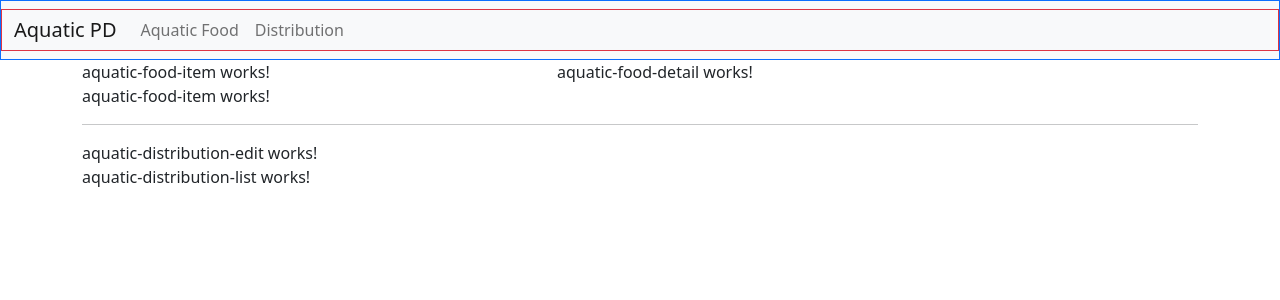
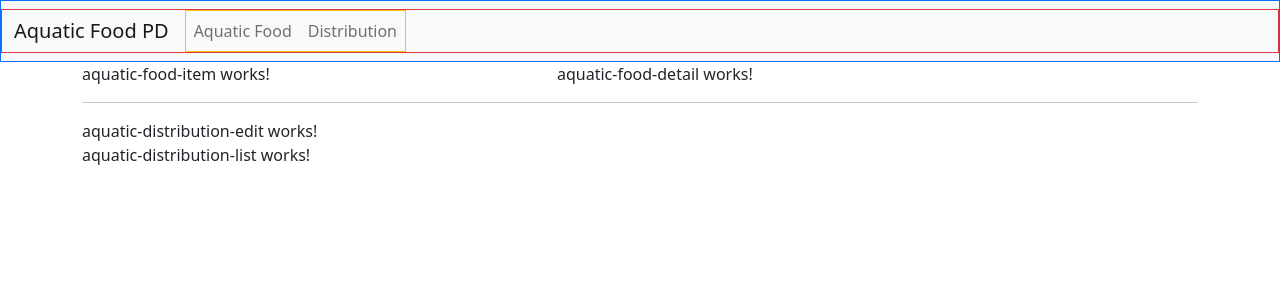
Before and after one commit to NuengPK/aquaticpd, an Angular app: page / in a window 1280 px wide. Shown: the top 300 px of the page. Built offline with nearby package versions, Linux system fonts and the light colour scheme.

Commit message:
Navigation on Header Component

```diff
--- a/src/app/app.module.ts
+++ b/src/app/app.module.ts
@@ -1,15 +1,14 @@
 import { NgModule } from '@angular/core';
 import { BrowserModule } from '@angular/platform-browser';
-
 import { AppRoutingModule } from './app-routing.module';
 import { AppComponent } from './app.component';
 import { headerComponent } from './header/header.component';
 import { AquaticFoodListComponent } from './aquatic-foods/aquatic-food-list/aquatic-food-list.component';
-import { AquaticDistributionListComponent } from './Distribution-List/aquatic-distribution-list/aquatic-distribution-list.component';
+import { AquaticDistributionListComponent } from './Distribution-List/aquatic-distribution-list.component';
 import { AquaticDistributionEditComponent } from './Distribution-List/aquatic-distribution-edit/aquatic-distribution-edit.component';
-import { AquaticFoodsComponent } from './aquatic-foods/aquatic-foods/aquatic-foods.component';
 import { AquaticFoodItemComponent } from './aquatic-foods/aquatic-food-item/aquatic-food-item.component';
 import { AquaticFoodDetailComponent } from './aquatic-foods/aquatic-food-detail/aquatic-food-detail.component';
+import { AquaticFoodsComponent } from './aquatic-foods/aquatic-foods.component';
 
 @NgModule({
   declarations: [
--- a/src/app/aquatic-foods/aquatic-food-list/aquatic-food-list.component.html
+++ b/src/app/aquatic-foods/aquatic-food-list/aquatic-food-list.component.html
@@ -2,9 +2,4 @@
   <div class="col-12">
     <app-aquatic-food-item></app-aquatic-food-item>
   </div>
-  <div class="row">
-    <div class="col-12">
-      <app-aquatic-food-item></app-aquatic-food-item>
-    </div>
-  </div>
 </div>
--- a/src/app/header/header.component.html
+++ b/src/app/header/header.component.html
@@ -1,7 +1,11 @@
 <nav class="navbar navbar-expand-md navbar-light bg-light border border-primary">
   <div class="container-fluid border border-danger">
-      <a href="#" class="navbar-brand">Aquatic PD</a>
-    <ul class="navbar-nav me-auto">
+      <a href="#" class="navbar-brand">Aquatic Food PD</a>
+      <button class="navbar-toggler" type="button" data-bs-toggle="collapse" data-bs-target="#navbarSupportedContent">
+        <span class="navbar-toggler-icon"></span>
+      </button>
+      <div class="collaspe navbar-collapse" id="navbarSupportedContent">
+      <ul class="navbar-nav me-auto mb-2 mb-lg-0 border border-warning">
       <li class="nav-item">
         <a href="#" class="nav-link">Aquatic Food</a>
       </li>
@@ -10,4 +14,5 @@
       </li>
     </ul>
   </div>
+  </div>
 </nav>
```
Also changed, not shown: src/app/Distribution-List/aquatic-distribution-list.component.css (added), src/app/Distribution-List/aquatic-distribution-list.component.html (renamed from src/app/Distribution-List/aquatic-distribution-list/aquatic-distribution-list.component.html), src/app/Distribution-List/aquatic-distribution-list.component.ts (renamed from src/app/Distribution-List/aquatic-distribution-list/aquatic-distribution-list.component.ts), src/app/Distribution-List/aquatic-distribution-list/aquatic-distribution-list.component.css (deleted), src/app/aquatic-foods/aquatic-foods.component.css (added), src/app/aquatic-foods/aquatic-foods.component.html (renamed from src/app/aquatic-foods/aquatic-foods/aquatic-foods.component.html), src/app/aquatic-foods/aquatic-foods.component.ts (renamed from src/app/aquatic-foods/aquatic-foods/aquatic-foods.component.ts), src/app/aquatic-foods/aquatic-foods/aquatic-foods.component.css (deleted).
